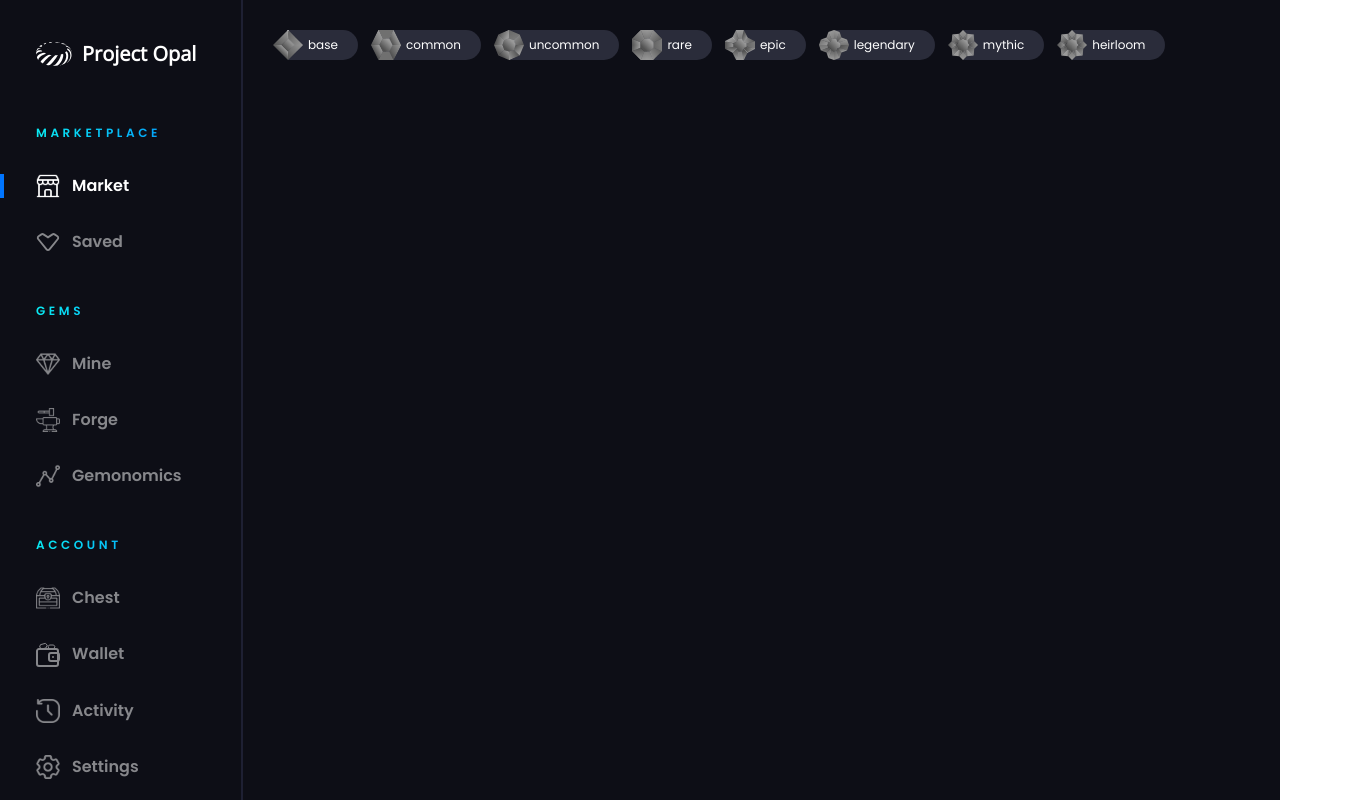
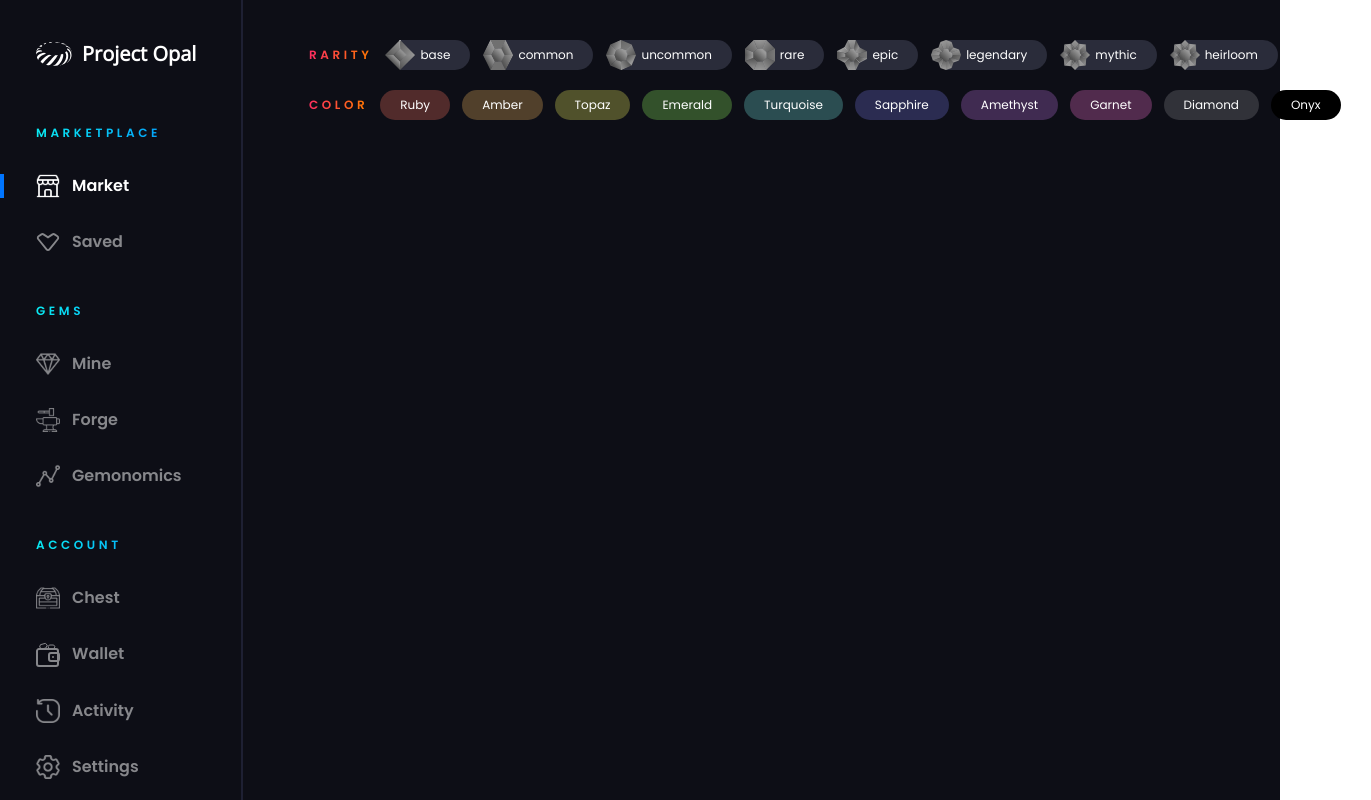
Before and after one commit to tokamak-network/gem-marketplace, a Next.js app: page /market in a window 1280 px wide. Shown: the whole page, 1371 px wide, since content can reach past the window. Built offline with nearby package versions, Linux system fonts and the light colour scheme; what @chakra-ui/next-js would draw is missing.

Commit message:
feat: add color list ui

```diff
--- /dev/null
+++ b/src/components/market/ColorList.tsx
@@ -0,0 +1,56 @@
+import Image from "next/image";
+import { Box, Center, Flex, Text } from "@chakra-ui/react";
+import { useRecoilState } from "recoil";
+
+import { rarityStatus } from "@/recoild/market/atom";
+
+import { colorList } from "@/constants/rarity";
+import { color } from "framer-motion";
+
+const ColorItem = ({ color }: { color: string }) => {
+//   const [rarityState, setRarityState] = useRecoilState(rarityStatus);
+//   const handleRarity = (rarity: string) => {
+//     setRarityState((prev) => ({...prev, ...{[rarity] : !prev[rarity]}}));
+//   }
+
+  return (
+    <Center
+      px={5}
+      h={"30px"}
+      rounded={"full"}
+      bgColor={colorList[color]}
+      columnGap={"10px"}
+      cursor={"pointer"}
+      // onClick={() => handleRarity(rarity)}
+    >
+      <Text textTransform={"capitalize"} color={"white"} fontSize={12} fontWeight={500}>
+        {color}
+      </Text>
+    </Center>
+  );
+};
+
+const ColorList = () => {
+  return (
+    <Flex columnGap={3} align={"center"}>
+      <Text
+        bgGradient={"linear(to-r, #FF0099, #FF7A00)"}
+        letterSpacing={"0.3em"}
+        fontSize={12}
+        fontWeight={600}
+        bgClip={"text"}
+        color={"transparent"}
+        textTransform={"uppercase"}
+        pl={9}
+        my={4}
+      >
+        color
+      </Text>
+      {Object.keys(colorList).map((item, key) => (
+        <ColorItem key={key} color={item}/>
+      ))}
+    </Flex>
+  );
+};
+
+export default ColorList;
--- a/src/components/market/RarityList.tsx
+++ b/src/components/market/RarityList.tsx
@@ -49,7 +49,20 @@ const RarityItem = ({ rarity }: { rarity: string }) => {
 
 const RarityList = () => {
   return (
-    <Flex columnGap={7} ml={"15px"}>
+    <Flex columnGap={7} align={"center"}>
+      <Text
+        bgGradient={"linear(to-r, #FF0099, #FF7A00)"}
+        letterSpacing={"0.3em"}
+        fontSize={12}
+        fontWeight={600}
+        bgClip={"text"}
+        color={"transparent"}
+        textTransform={"uppercase"}
+        pl={9}
+        my={4}
+      >
+        rarity
+      </Text>
       {rarityList.map((item, key) => (
         <RarityItem key={key} rarity={item} />
       ))}
--- a/src/constants/rarity.ts
+++ b/src/constants/rarity.ts
@@ -8,7 +8,21 @@ export const rarityList = [
   "mythic",
   "heirloom",
 ];
-export const colorList = {
+
+type ColorListType = {
+  [ruby: string]: string;
+  amber: string,
+  topaz: string,
+  emerald: string,
+  turquoise: string,
+  sapphire: string,
+  amethyst: string,
+  garnet: string,
+  diamond: string,
+  onyx: string,
+}
+
+export const colorList: ColorListType = {
   ruby: "#512B2B",
   amber: "#51402B",
   topaz: "#50512B",
--- a/src/pages/market/index.tsx
+++ b/src/pages/market/index.tsx
@@ -1,10 +1,12 @@
 import { Box } from "@chakra-ui/react";
 import RarityList from "@/components/market/RarityList";
+import ColorList from "@/components/market/ColorList";
 
 const MarketPage = () => {
   return (
     <Box w={"100%"} p={"30px"}>
-      <RarityList/>
+      <RarityList />
+      <ColorList />
     </Box>
   )
 }
```
